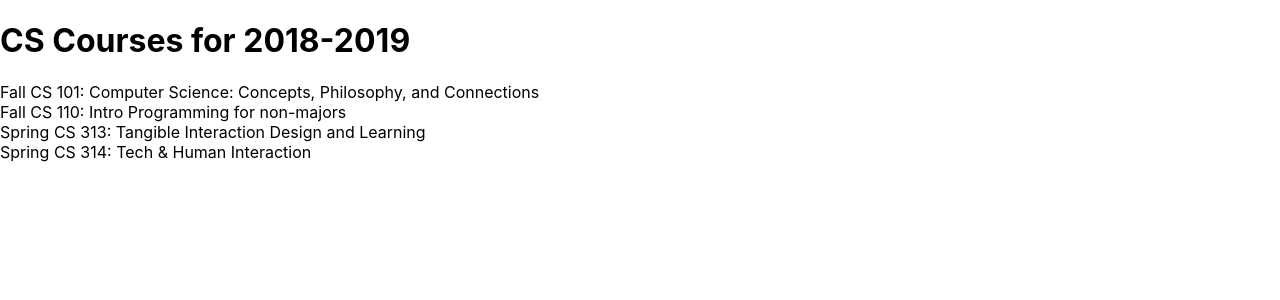
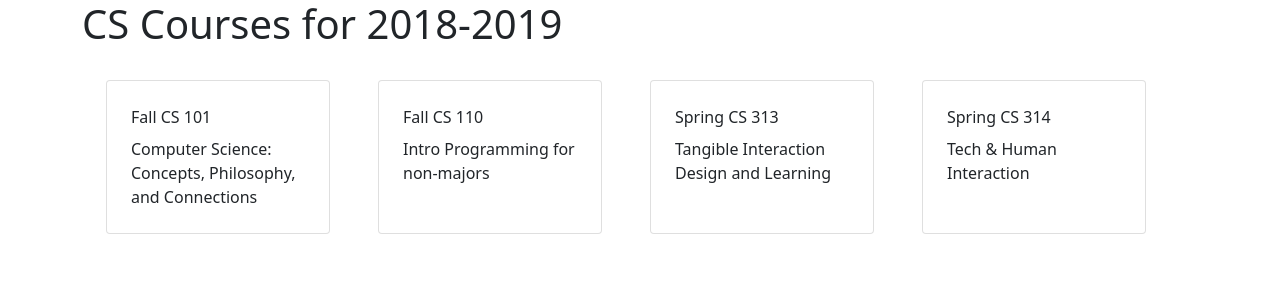
Before and after one commit to angelehernandez/quick-react, a React (Create React App) app: page / in a window 1280 px wide. Shown: the top 300 px of the page. Built offline with nearby package versions, Linux system fonts and the light colour scheme.

Commit message:
style the app

```diff
--- a/package.json
+++ b/package.json
@@ -6,6 +6,7 @@
     "@testing-library/jest-dom": "^5.16.2",
     "@testing-library/react": "^12.1.4",
     "@testing-library/user-event": "^13.5.0",
+    "bootstrap": "^5.1.3",
     "react": "^17.0.2",
     "react-dom": "^17.0.2",
     "react-scripts": "5.0.0",
--- a/src/App.css
+++ b/src/App.css
@@ -1,38 +1,4 @@
-.App {
-  text-align: center;
+.course-list {
+  display: grid;
+  grid-template-columns: repeat(auto-fill, minmax(12rem, 17rem));
 }
-
-.App-logo {
-  height: 40vmin;
-  pointer-events: none;
-}
-
-@media (prefers-reduced-motion: no-preference) {
-  .App-logo {
-    animation: App-logo-spin infinite 20s linear;
-  }
-}
-
-.App-header {
-  background-color: #282c34;
-  min-height: 100vh;
-  display: flex;
-  flex-direction: column;
-  align-items: center;
-  justify-content: center;
-  font-size: calc(10px + 2vmin);
-  color: white;
-}
-
-.App-link {
-  color: #61dafb;
-}
-
-@keyframes App-logo-spin {
-  from {
-    transform: rotate(0deg);
-  }
-  to {
-    transform: rotate(360deg);
-  }
-}
--- a/src/App.js
+++ b/src/App.js
@@ -1,4 +1,5 @@
 import React from 'react';
+import './App.css';
 
 const schedule = {
   "title": "CS Courses for 2018-2019",
@@ -31,8 +32,8 @@ const Banner = ({ title }) => (
 );
 
 const CourseList = ({ courses }) => (
-  <div>
-    { Object.values(courses).map(course => <Course key={course.id} course={ course } />) }
+  <div className="course-list">
+  { Object.values(courses).map(course => <Course key={course.id} course={ course } />) }
   </div>
 );
 
@@ -47,13 +48,16 @@ const getCourseNumber = course => (
 );
 
 const Course = ({ course }) => (
-  <div>
-    { getCourseTerm(course) } CS { getCourseNumber(course) }: { course.title }
+  <div className="card m-4 p-2">
+    <div className="card-body">
+      <div className="card-title">{ getCourseTerm(course) } CS { getCourseNumber(course) }</div>
+      <div className="card-text">{ course.title }</div>
+    </div>
   </div>
 );
 
 const App = () =>  (
-  <div>
+  <div className="container">
     <Banner title={ schedule.title } />
     <CourseList courses={ schedule.courses } />
   </div>
--- a/src/index.js
+++ b/src/index.js
@@ -1,6 +1,6 @@
 import React from 'react';
 import ReactDOM from 'react-dom';
-import './index.css';
+import 'bootstrap/dist/css/bootstrap.min.css';
 import App from './App';
 import reportWebVitals from './reportWebVitals';
 
```
Also changed, not shown: 1 other file (tests, documents, lock files or other folders).
